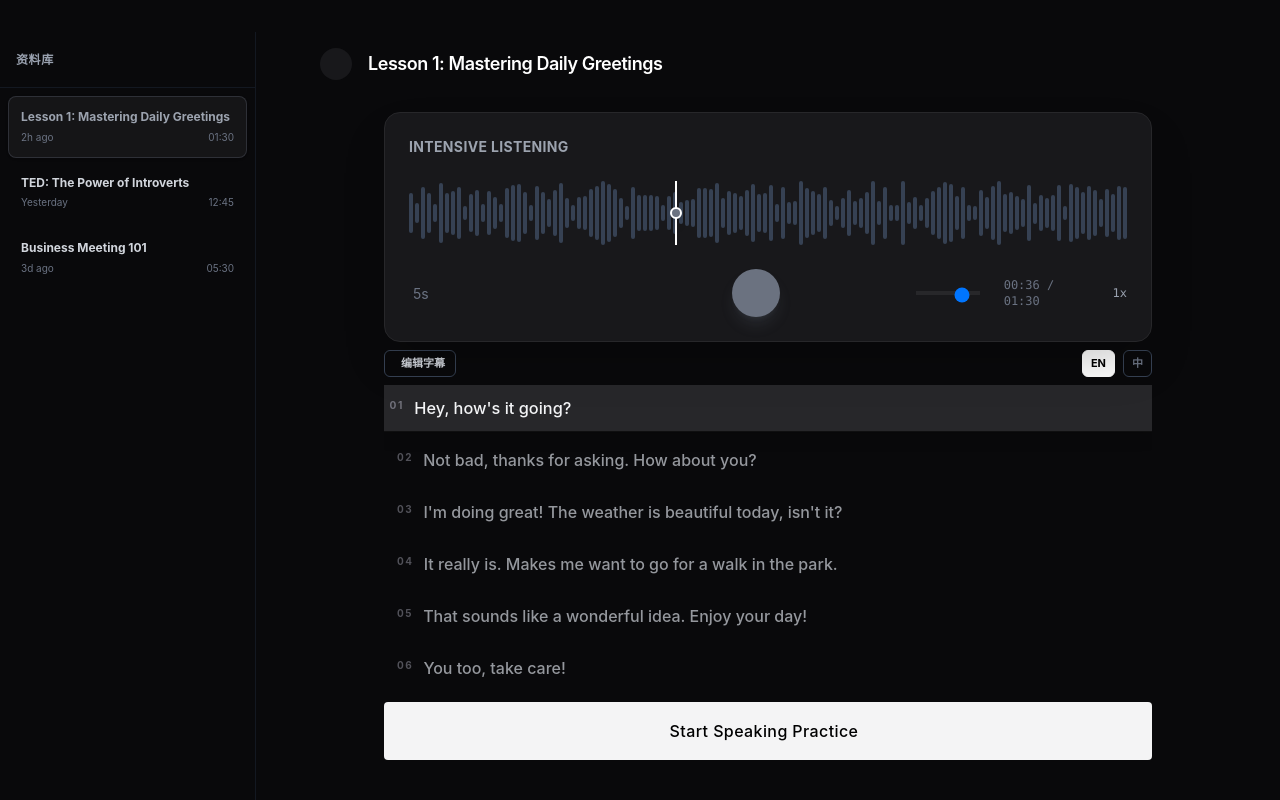
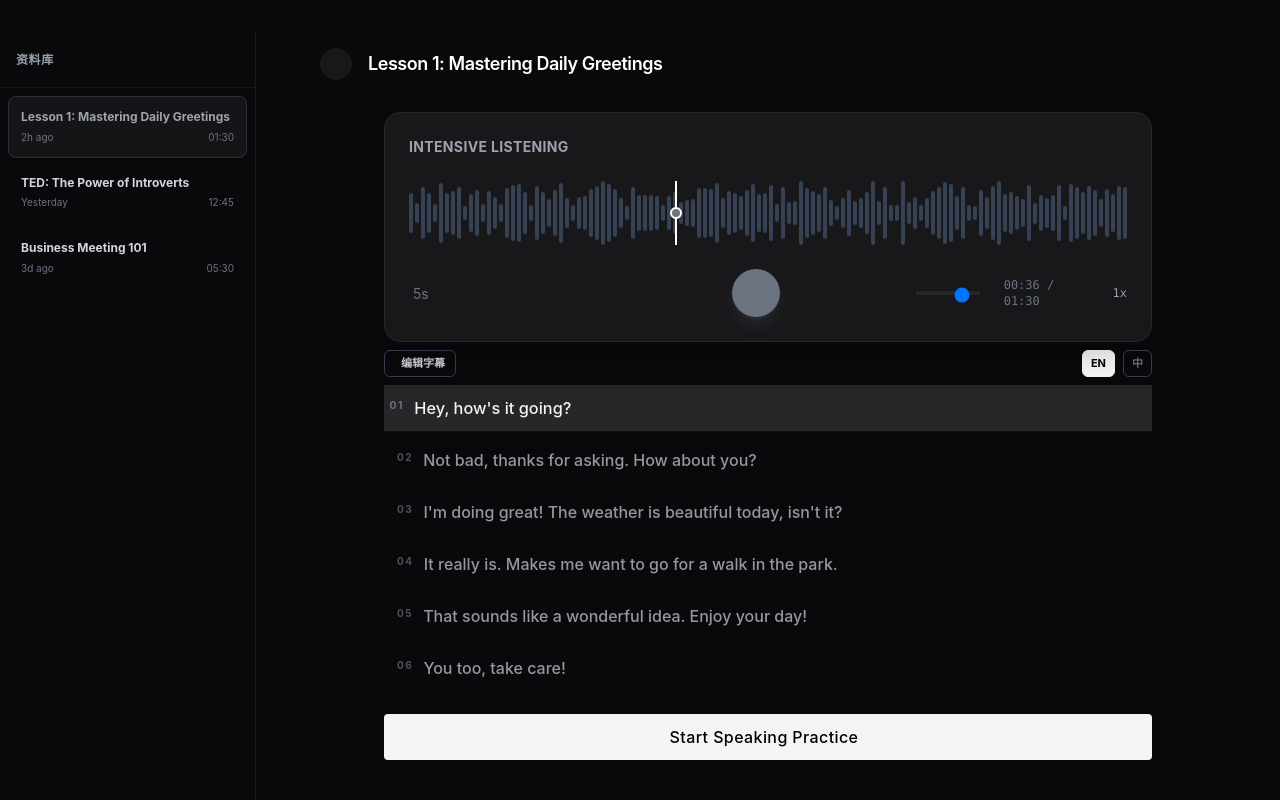
Before and after one commit to xuziyang/echo-flow, a Vue app: page / in a window 1280 px wide. Built offline with nearby package versions, Linux system fonts and the light colour scheme.

Commit message:
style(ui): reduce Start Speaking Practice button height

```diff
--- a/src/components/listening/ListeningView.vue
+++ b/src/components/listening/ListeningView.vue
@@ -34,7 +34,7 @@ const app = useAppStore()
       <!-- Bottom CTA -->
       <div class="w-full max-w-3xl mt-4 flex-shrink-0 z-20">
         <button @click="app.switchMode('shadowing')"
-                class="w-full font-medium py-4 rounded border border-transparent transition-all hover:translate-y-[-1px] flex items-center justify-center gap-2 group tracking-wide"
+                class="w-full font-medium py-2.5 rounded border border-transparent transition-all hover:translate-y-[-1px] flex items-center justify-center gap-2 group tracking-wide"
                 :class="app.theme === 'dark' ? 'bg-zinc-100 hover:bg-white text-black' : 'bg-black hover:bg-gray-800 text-white'">
           Start Speaking Practice
           <i class="fa-solid fa-microphone transition-colors" :class="app.theme === 'dark' ? 'group-hover:text-red-500' : 'group-hover:text-red-400'"></i>
```
